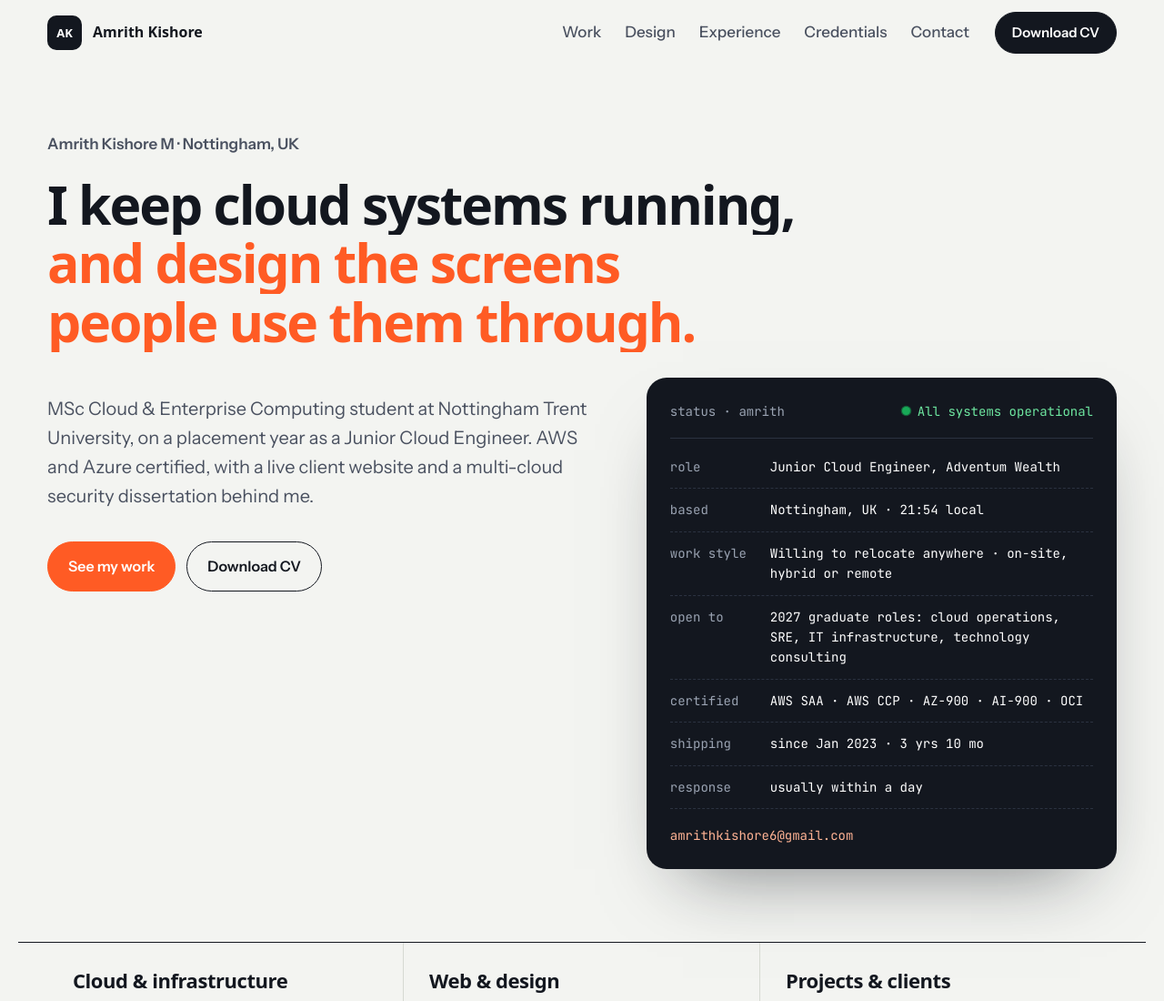
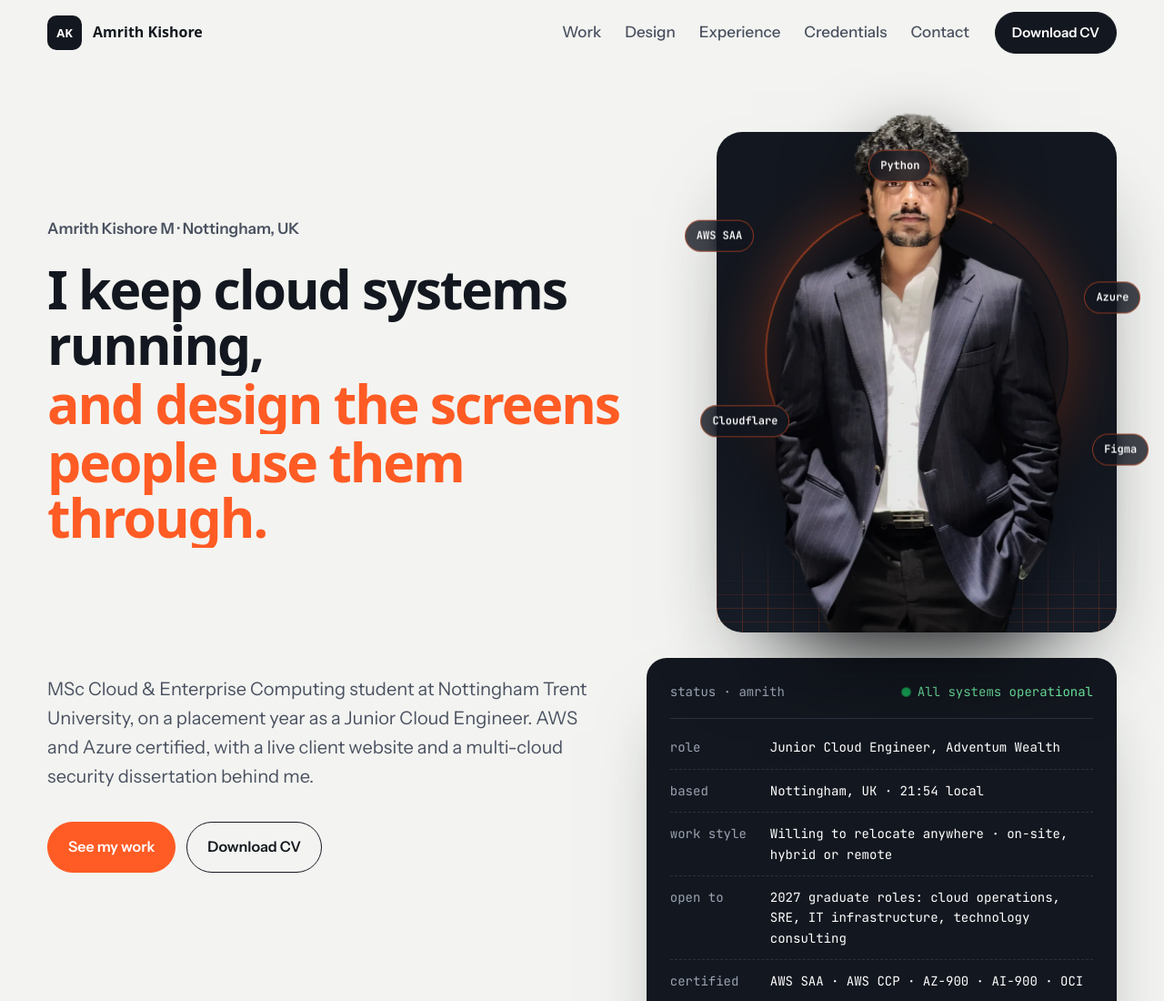
Before and after one commit to Amrithkishore14/2026-updated-portfolio, an Astro site: page / in a window 1280 px wide. Shown: the top 1100 px of the page at 91% size. Built offline with nearby package versions, Linux system fonts and the light colour scheme; Astro itself is replaced by a stand-in of ours; a web font is replaced by a local one.

Commit message:
Hero: 3D portrait stage with cursor tilt, depth layers, glowing ring and floating skill chips
Co-Authored-By: Claude Opus 5.5 <noreply@anthropic.com>
Claude-Session: https://claude.ai/code/session_01SZMSA9qbp34oreBFkMRLLE

```diff
--- a/src/pages/index.astro
+++ b/src/pages/index.astro
@@ -35,12 +35,27 @@ const steps = [
   <!-- HERO -->
   <section class="hero wrap" aria-labelledby="hero-title">
     <div class="hero-top">
+      <div>
         <p class="hero-name">{site.fullName} · {site.location}</p>
         <h1 id="hero-title" class="hero-title">
           <span class="line"><span>I keep cloud systems running,</span></span>
           <span class="line"><span>and design the screens</span></span>
           <span class="line"><span>people use them through.</span></span>
         </h1>
+      </div>
+      <div class="stage" data-stage aria-hidden="true">
+        <div class="stage-in">
+          <div class="st-grid"></div>
+          <div class="st-ring"></div>
+          <div class="st-glow"></div>
+          <img class="st-me" src="/assets/amrith-cutout.webp" alt="" width="640" height="1131" fetchpriority="high" />
+          <span class="st-chip c1">AWS SAA</span>
+          <span class="st-chip c2">Azure</span>
+          <span class="st-chip c3">Cloudflare</span>
+          <span class="st-chip c4">Figma</span>
+          <span class="st-chip c5">Python</span>
+        </div>
+      </div>
     </div>
     <div class="hero-copy">
       <p class="lead">{site.intro}</p>
@@ -238,6 +253,16 @@ const steps = [
       </div>
     </div>
   </section>
+<script>
+  // 3D tilt: the portrait stage follows the cursor (desktop only, respects reduced motion).
+  const stage = document.querySelector('[data-stage]');
+  if (stage && matchMedia('(hover: hover) and (prefers-reduced-motion: no-preference)').matches) {
+    const inner = stage.querySelector('.stage-in');
+    const move = (e) => { const r = stage.getBoundingClientRect(); const x = (e.clientX - r.left) / r.width - .5, y = (e.clientY - r.top) / r.height - .5; inner.style.transform = `rotateY(${x * 16}deg) rotateX(${-y * 12}deg)`; };
+    window.addEventListener('pointermove', (e) => { if (e.clientY < innerHeight * 1.1) move(e); }, { passive: true });
+    document.addEventListener('pointerleave', () => { inner.style.transform = ''; });
+  }
+</script>
 </Base>
 
 <script>
@@ -255,7 +280,26 @@ const steps = [
 <style>
   /* HERO */
   .hero { display: grid; grid-template-columns: 1.15fr 1fr; gap: 28px 64px; align-items: start; padding-top: 72px; padding-bottom: 80px; }
-  .hero-top { grid-column: 1 / -1; }
+  .hero-top { grid-column: 1 / -1; display: grid; grid-template-columns: 1.35fr 1fr; gap: 40px; align-items: center; }
+
+  /* 3D portrait stage */
+  .stage { perspective: 1100px; justify-self: end; width: min(100%, 440px); }
+  .stage-in { position: relative; aspect-ratio: 4 / 5; border-radius: 28px; background: radial-gradient(120% 90% at 50% 100%, #1d2533 0%, var(--panel) 60%); transform-style: preserve-3d; transition: transform .25s ease-out; box-shadow: 0 50px 90px -40px rgba(19,23,31,.65); overflow: visible; animation: stageIn 1s cubic-bezier(.2,.7,.1,1) both .2s; }
+  .st-grid { position: absolute; inset: 55% 0 0; border-radius: 0 0 28px 28px; background-image: linear-gradient(rgba(255,91,36,.22) 1px, transparent 1px), linear-gradient(90deg, rgba(255,91,36,.22) 1px, transparent 1px); background-size: 28px 28px; transform: translateZ(-40px) rotateX(58deg); transform-origin: bottom; mask-image: linear-gradient(to top, #000 10%, transparent 90%); }
+  .st-ring { position: absolute; left: 50%; top: 14%; width: 76%; aspect-ratio: 1; translate: -50% 0; border-radius: 50%; border: 2px solid rgba(255,91,36,.55); box-shadow: 0 0 60px rgba(255,91,36,.35), inset 0 0 40px rgba(255,91,36,.15); transform: translateZ(-20px); animation: spin 24s linear infinite; border-top-color: transparent; }
+  .st-glow { position: absolute; left: 50%; top: 22%; width: 60%; aspect-ratio: 1; translate: -50% 0; border-radius: 50%; background: radial-gradient(circle, rgba(255,91,36,.45), transparent 65%); filter: blur(18px); transform: translateZ(-30px); }
+  .st-me { position: absolute; left: 50%; bottom: 0; height: 104%; width: auto; translate: -50% 0; transform: translateZ(40px); filter: drop-shadow(0 30px 40px rgba(0,0,0,.55)); pointer-events: none; }
+  .st-chip { position: absolute; font-family: var(--mono); font-size: 12px; font-weight: 600; color: #fff; background: rgba(19,23,31,.78); border: 1px solid rgba(255,91,36,.5); padding: 7px 12px; border-radius: 999px; backdrop-filter: blur(6px); white-space: nowrap; animation: float 6s ease-in-out infinite; }
+  .st-chip.c1 { left: -8%; top: 18%; transform: translateZ(90px); }
+  .st-chip.c2 { right: -6%; top: 30%; transform: translateZ(70px); animation-delay: -1.5s; }
+  .st-chip.c3 { left: -4%; top: 56%; transform: translateZ(110px); animation-delay: -3s; }
+  .st-chip.c4 { right: -8%; top: 62%; transform: translateZ(60px); animation-delay: -4.5s; }
+  .st-chip.c5 { left: 38%; top: 4%; transform: translateZ(80px); animation-delay: -2s; }
+  @keyframes spin { to { rotate: 360deg; } }
+  @keyframes float { 0%, 100% { translate: 0 0; } 50% { translate: 0 -10px; } }
+  @keyframes stageIn { from { opacity: 0; transform: translateY(30px) rotateX(10deg); } to { opacity: 1; transform: none; } }
+  @media (max-width: 900px) { .hero-top { grid-template-columns: 1fr; } .stage { justify-self: center; width: min(100%, 360px); } }
+  @media (prefers-reduced-motion: reduce) { .stage-in, .st-ring, .st-chip { animation: none !important; } .stage-in { transition: none; } }
   .hero-name { font-weight: 600; color: var(--graphite); margin-bottom: 22px; }
   .hero-title { font-size: clamp(30px, 4.6vw, 70px); font-weight: 700; letter-spacing: -0.035em; line-height: 1.04; }
   .hero-title .line { display: block; overflow: hidden; padding-bottom: .05em; }
```
Also changed, not shown: public/assets/amrith-cutout.webp (added). Lines whose indentation alone changed are shown as unchanged.
